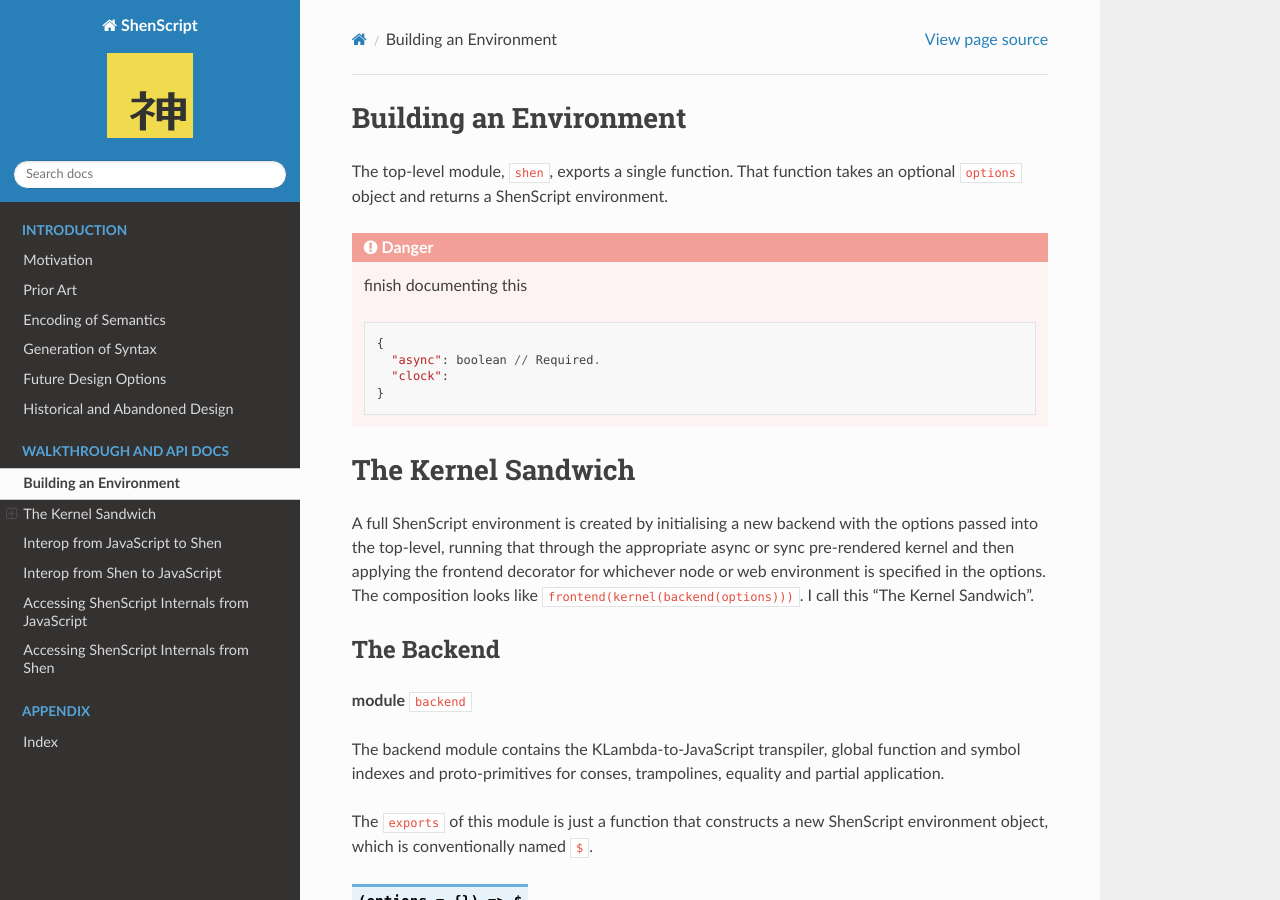
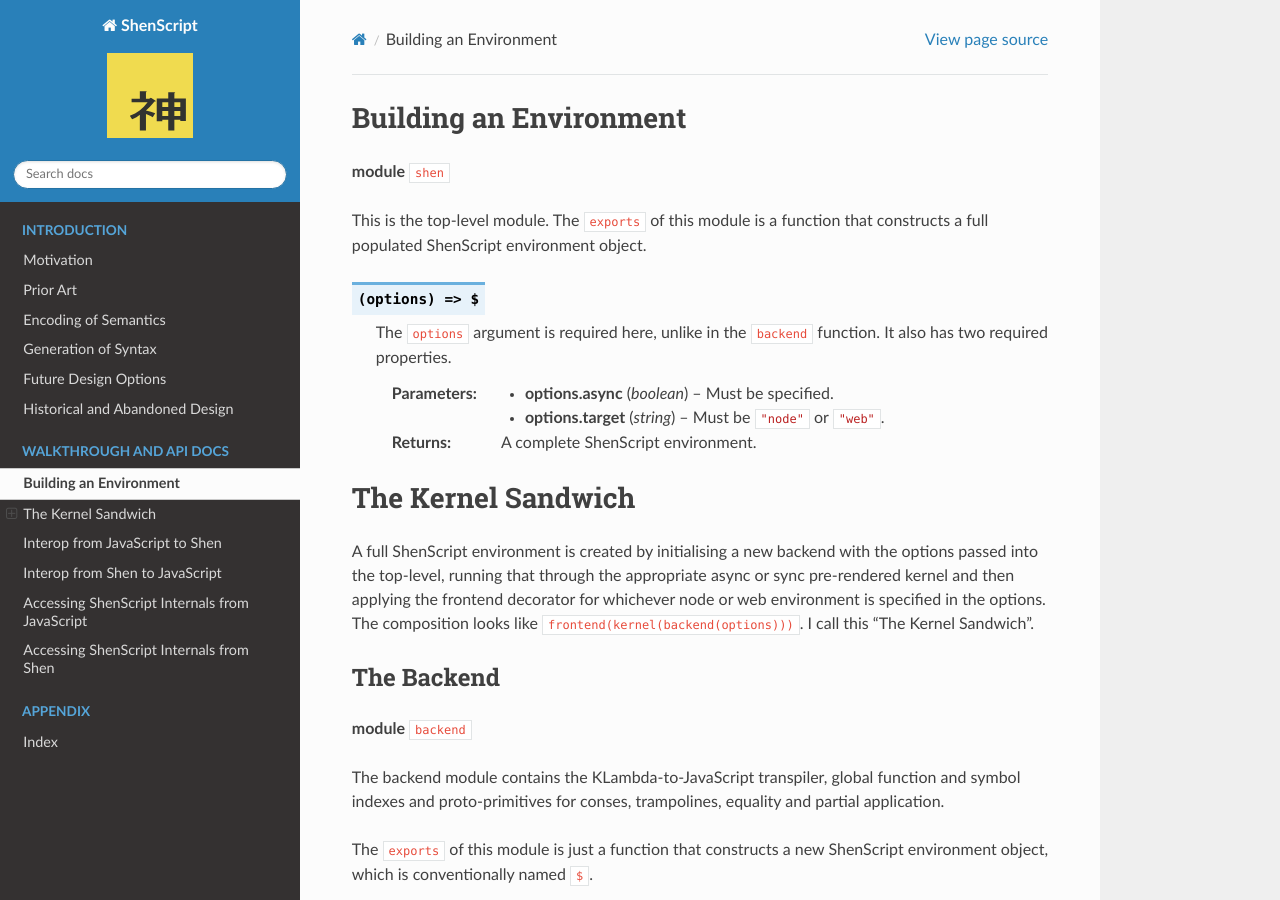
Before and after one commit to rkoeninger/ShenScript, a Sphinx documentation site: the page built from docs/setup.rst, in a window 1280 px wide and 900 px high. Built offline with Sphinx 7.4.7 and the Read the Docs theme 2.0.0, drawn with Linux system fonts in a browser that asks for light colours.

Commit message:
Documented shen module

```diff
--- a/docs/setup.rst
+++ b/docs/setup.rst
@@ -3,16 +3,17 @@
 Building an Environment
 =======================
 
-The top-level module, :js:`shen`, exports a single function. That function takes an optional :js:`options` object and returns a ShenScript environment.
+**module** ``shen``
 
-.. danger:: finish documenting this
+This is the top-level module. The :js:`exports` of this module is a function that constructs a full populated ShenScript environment object.
 
-   .. code-block::
+.. function:: (options) => $
 
-      {
-        "async": boolean // Required.
-        "clock":
-      }
+   The :js:`options` argument is required here, unlike in the :js:`backend` function. It also has two required properties.
+
+   :param boolean options.async:  Must be specified.
+   :param string  options.target: Must be :js:`"node"` or :js:`"web"`.
+   :returns:                      A complete ShenScript environment.
 
 The Kernel Sandwich
 ===================
```
